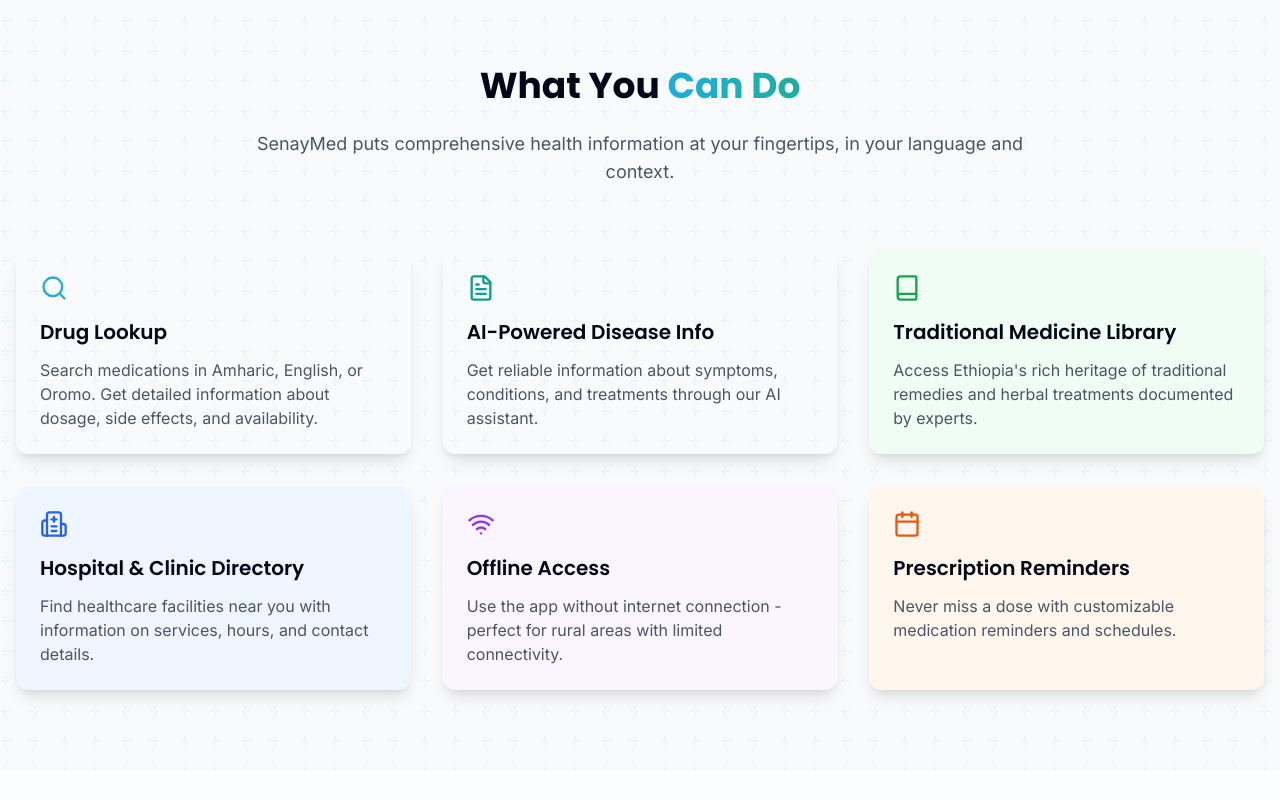
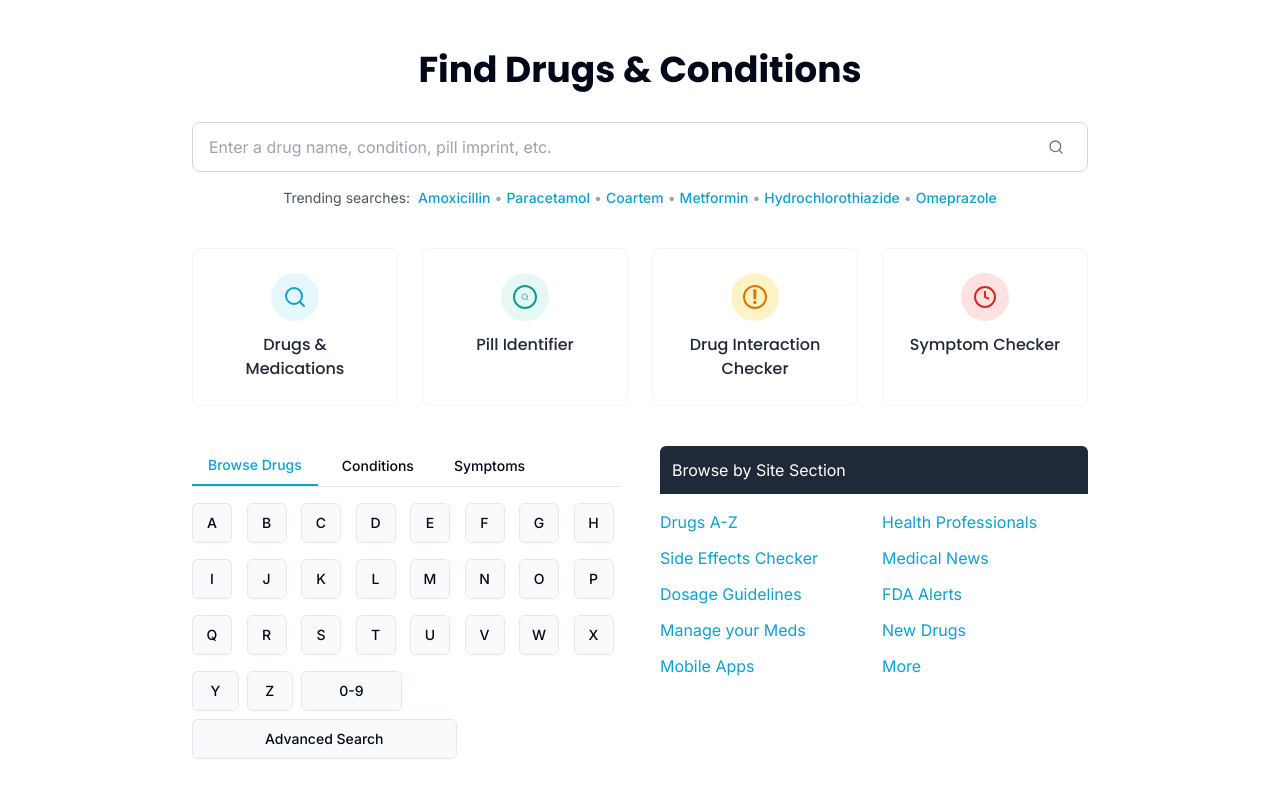
Before and after one commit to LidetuK/senaymed-health-hub-ethiopia, a React (Vite) app: page / in a window 1280 px wide. Shown: the part 1460-2260 px from the top of the page. Built offline with nearby package versions, Linux system fonts and the light colour scheme.

Commit message:
Add screenshot to Why SenayMed section
Include a screenshot of the drug search feature below the "Why SenayMed" section.

```diff
--- /dev/null
+++ b/src/components/sections/DrugSearch.tsx
@@ -0,0 +1,191 @@
+
+import React, { useState } from 'react';
+import { Search } from 'lucide-react';
+import { Button } from "@/components/ui/button";
+
+const DrugSearch: React.FC = () => {
+  const [searchQuery, setSearchQuery] = useState('');
+
+  const trendingSearches = [
+    'Amoxicillin', 'Paracetamol', 'Coartem', 'Metformin', 'Hydrochlorothiazide', 'Omeprazole'
+  ];
+
+  const handleSearch = (e: React.FormEvent) => {
+    e.preventDefault();
+    // Search functionality would be implemented here
+    console.log('Searching for:', searchQuery);
+  };
+
+  return (
+    <section className="py-16 bg-white">
+      <div className="container mx-auto px-4">
+        <div className="max-w-4xl mx-auto">
+          <h2 className="text-3xl md:text-4xl font-bold text-center mb-8">
+            Find Drugs & Conditions
+          </h2>
+
+          <form onSubmit={handleSearch} className="relative mb-4">
+            <input
+              type="text"
+              value={searchQuery}
+              onChange={(e) => setSearchQuery(e.target.value)}
+              placeholder="Enter a drug name, condition, pill imprint, etc."
+              className="w-full py-3 px-4 pr-12 rounded-lg border border-gray-300 focus:outline-none focus:ring-2 focus:ring-senay-blue-500 focus:border-transparent"
+            />
+            <Button
+              type="submit"
+              variant="ghost"
+              className="absolute right-2 top-1/2 transform -translate-y-1/2"
+              aria-label="Search"
+            >
+              <Search className="h-5 w-5 text-gray-500" />
+            </Button>
+          </form>
+
+          <div className="text-center text-sm mb-10">
+            <span className="text-gray-600 mr-2">Trending searches:</span>
+            {trendingSearches.map((term, index) => (
+              <React.Fragment key={term}>
+                <button
+                  className="text-senay-blue-600 hover:text-senay-blue-800 hover:underline font-medium"
+                  onClick={() => setSearchQuery(term)}
+                >
+                  {term}
+                </button>
+                {index < trendingSearches.length - 1 && <span className="text-gray-400 mx-1">•</span>}
+              </React.Fragment>
+            ))}
+          </div>
+
+          <div className="grid grid-cols-2 md:grid-cols-4 gap-4 md:gap-6">
+            <SearchCategory
+              icon={<div className="w-12 h-12 flex items-center justify-center bg-senay-blue-100 rounded-full">
+                <Search className="h-6 w-6 text-senay-blue-600" />
+              </div>}
+              title="Drugs & Medications"
+            />
+            <SearchCategory
+              icon={<div className="w-12 h-12 flex items-center justify-center bg-senay-teal-100 rounded-full">
+                <div className="relative h-6 w-6">
+                  <div className="absolute inset-0 border-2 border-senay-teal-600 rounded-full"></div>
+                  <div className="absolute inset-2 flex items-center justify-center">
+                    <Search className="h-3 w-3 text-senay-teal-600" />
+                  </div>
+                </div>
+              </div>}
+              title="Pill Identifier"
+            />
+            <SearchCategory
+              icon={<div className="w-12 h-12 flex items-center justify-center bg-amber-100 rounded-full">
+                <div className="relative h-6 w-6 text-amber-600">
+                  <div className="absolute inset-0 border-2 border-current rounded-full"></div>
+                  <div className="absolute inset-0 flex items-center justify-center text-xl font-bold">!</div>
+                </div>
+              </div>}
+              title="Drug Interaction Checker"
+            />
+            <SearchCategory
+              icon={<div className="w-12 h-12 flex items-center justify-center bg-red-100 rounded-full">
+                <div className="relative h-6 w-6">
+                  <svg viewBox="0 0 24 24" fill="none" className="text-red-600" stroke="currentColor" strokeWidth="2">
+                    <path d="M2 12C2 17.5228 6.47715 22 12 22C17.5228 22 22 17.5228 22 12C22 6.47715 17.5228 2 12 2C6.47715 2 2 6.47715 2 12Z" />
+                    <path d="M12 6V12L16 14" />
+                  </svg>
+                </div>
+              </div>}
+              title="Symptom Checker"
+            />
+          </div>
+
+          <div className="mt-10 grid grid-cols-1 md:grid-cols-2 gap-10">
+            <div>
+              <div className="flex space-x-2 mb-4 border-b">
+                <Button variant="ghost" className="rounded-none border-b-2 border-senay-blue-600 text-senay-blue-600 -mb-px">
+                  Browse Drugs
+                </Button>
+                <Button variant="ghost" className="rounded-none">
+                  Conditions
+                </Button>
+                <Button variant="ghost" className="rounded-none">
+                  Symptoms
+                </Button>
+              </div>
+
+              <div className="grid grid-cols-8 gap-2 mb-4">
+                {/* Alphabet navigation */}
+                {['A', 'B', 'C', 'D', 'E', 'F', 'G', 'H'].map(letter => (
+                  <Button key={letter} variant="outline" size="sm" className="h-10 w-10 flex items-center justify-center bg-gray-50 hover:bg-gray-100">
+                    {letter}
+                  </Button>
+                ))}
+              </div>
+              <div className="grid grid-cols-8 gap-2 mb-4">
+                {['I', 'J', 'K', 'L', 'M', 'N', 'O', 'P'].map(letter => (
+                  <Button key={letter} variant="outline" size="sm" className="h-10 w-10 flex items-center justify-center bg-gray-50 hover:bg-gray-100">
+                    {letter}
+                  </Button>
+                ))}
+              </div>
+              <div className="grid grid-cols-8 gap-2 mb-4">
+                {['Q', 'R', 'S', 'T', 'U', 'V', 'W', 'X'].map(letter => (
+                  <Button key={letter} variant="outline" size="sm" className="h-10 w-10 flex items-center justify-center bg-gray-50 hover:bg-gray-100">
+                    {letter}
+                  </Button>
+                ))}
+              </div>
+              <div className="grid grid-cols-8 gap-2">
+                {['Y', 'Z', '0-9'].map(letter => (
+                  <Button key={letter} variant="outline" size="sm" className={`${letter === '0-9' ? 'col-span-2' : ''} h-10 flex items-center justify-center bg-gray-50 hover:bg-gray-100`}>
+                    {letter}
+                  </Button>
+                ))}
+                <Button variant="outline" size="sm" className="col-span-5 h-10 flex items-center justify-center bg-gray-50 hover:bg-gray-100">
+                  Advanced Search
+                </Button>
+              </div>
+            </div>
+
+            <div>
+              <div className="bg-gray-800 text-white p-3 mb-4 rounded-t-md">
+                Browse by Site Section
+              </div>
+
+              <div className="grid grid-cols-2 gap-4">
+                <div className="space-y-3">
+                  <a href="#" className="block text-senay-blue-600 hover:text-senay-blue-800 hover:underline">Drugs A-Z</a>
+                  <a href="#" className="block text-senay-blue-600 hover:text-senay-blue-800 hover:underline">Side Effects Checker</a>
+                  <a href="#" className="block text-senay-blue-600 hover:text-senay-blue-800 hover:underline">Dosage Guidelines</a>
+                  <a href="#" className="block text-senay-blue-600 hover:text-senay-blue-800 hover:underline">Manage your Meds</a>
+                  <a href="#" className="block text-senay-blue-600 hover:text-senay-blue-800 hover:underline">Mobile Apps</a>
+                </div>
+                <div className="space-y-3">
+                  <a href="#" className="block text-senay-blue-600 hover:text-senay-blue-800 hover:underline">Health Professionals</a>
+                  <a href="#" className="block text-senay-blue-600 hover:text-senay-blue-800 hover:underline">Medical News</a>
+                  <a href="#" className="block text-senay-blue-600 hover:text-senay-blue-800 hover:underline">FDA Alerts</a>
+                  <a href="#" className="block text-senay-blue-600 hover:text-senay-blue-800 hover:underline">New Drugs</a>
+                  <a href="#" className="block text-senay-blue-600 hover:text-senay-blue-800 hover:underline">More</a>
+                </div>
+              </div>
+            </div>
+          </div>
+        </div>
+      </div>
+    </section>
+  );
+};
+
+interface SearchCategoryProps {
+  icon: React.ReactNode;
+  title: string;
+}
+
+const SearchCategory: React.FC<SearchCategoryProps> = ({ icon, title }) => {
+  return (
+    <div className="flex flex-col items-center bg-white rounded-lg p-6 text-center hover:shadow-md transition-shadow border border-gray-100 hover:border-senay-blue-200">
+      <div className="mb-3">{icon}</div>
+      <h3 className="font-medium text-gray-800">{title}</h3>
+    </div>
+  );
+};
+
+export default DrugSearch;
--- a/src/pages/Index.tsx
+++ b/src/pages/Index.tsx
@@ -4,6 +4,7 @@ import Header from '@/components/layout/Header';
 import Footer from '@/components/layout/Footer';
 import Hero from '@/components/sections/Hero';
 import WhySenayMed from '@/components/sections/WhySenayMed';
+import DrugSearch from '@/components/sections/DrugSearch';
 import Features from '@/components/sections/Features';
 import HowItWorks from '@/components/sections/HowItWorks';
 import Testimonials from '@/components/sections/Testimonials';
@@ -17,6 +18,7 @@ const Index: React.FC = () => {
       <main>
         <Hero />
         <WhySenayMed />
+        <DrugSearch />
         <Features />
         <HowItWorks />
         <Testimonials />
```
